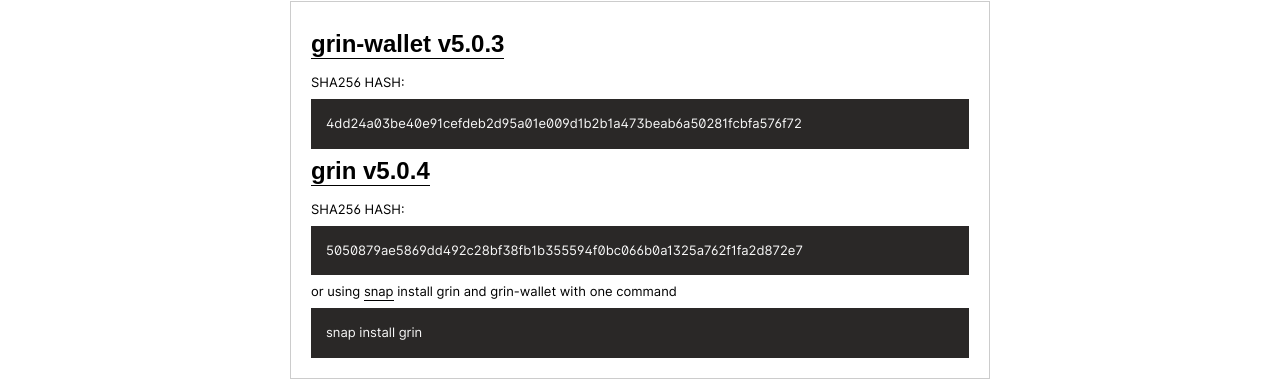
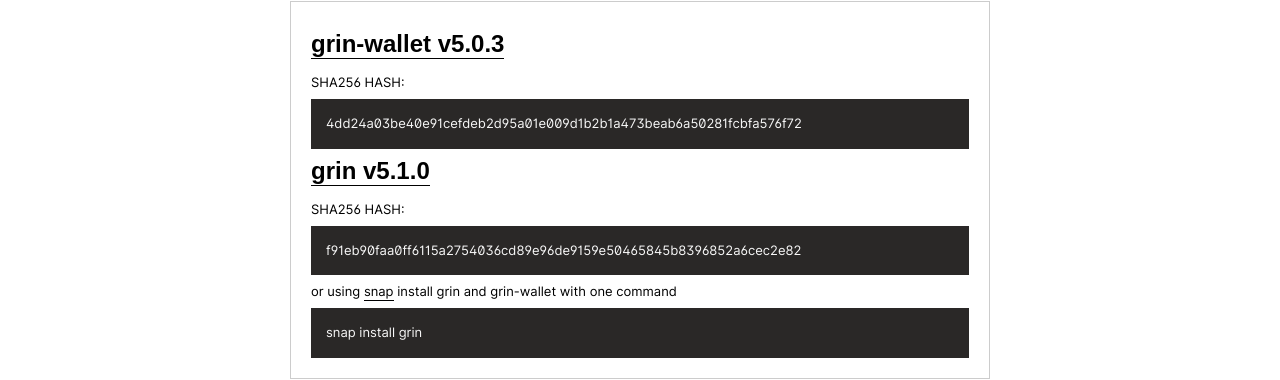
Before and after one commit to mimblewimble/site, a Jekyll site: the page built from download.html, in a window 1280 px wide and 900 px high. Shown: the part 303-683 px from the top of the window. Built offline with Jekyll 4.4.1, drawn with Linux system fonts in a browser that asks for light colours; nearby versions of some CDN libraries.

Commit message:
Update grin to v5.1.0

```diff
--- a/download.html
+++ b/download.html
@@ -32,11 +32,11 @@
         <div class="codebox">
           97CF851C947F1C5F3DC5E78E3756B55CBB27E1DC9EA658C36A4F536B37510A50
         </div>
-        <h3> <a href="https://github.com/mimblewimble/grin/releases/download/v5.0.4/grin-v5.0.4-win-x64.zip">grin
-            v5.0.4</a></h3>
+        <h3> <a href="https://github.com/mimblewimble/grin/releases/download/v5.1.0/grin-v5.1.0-win-x64.zip">grin
+            v5.1.0</a></h3>
         <div class="codebox-heading">SHA256 HASH:</div>
         <div class="codebox">
-          653753C5FC10B3B55186013092B4D9384787EFCC3A1B575C90379362451FF2A4
+          6D270FB27634813C7EA2F9BA939E17410DCEF41EFCF7234A3B9CC483F3D71A33
         </div>
       </div>
 
@@ -52,11 +52,11 @@
         <div class="codebox">
           brew install grin-wallet
         </div>
-        <h3><a href="https://github.com/mimblewimble/grin/releases/download/v5.0.4/grin-v5.0.4-macos.tar.gz">grin
-            v5.0.4</a></h3>
+        <h3><a href="https://github.com/mimblewimble/grin/releases/download/v5.1.0/grin-v5.1.0-macos.tar.gz">grin
+            v5.1.0</a></h3>
         <div class="codebox-heading">SHA256 HASH:</div>
         <div class="codebox">
-          324eaf454b6485027beb22148e4318eded26f904837f2f3c62c569d1bc08368b
+          6d99dddc891cf73eeb0a471ea09fa7dc5068ec107095a1861965b06ce278d8cc
         </div>
         <div class="codebox-heading">or with homebrew</div>
         <div class="codebox">
@@ -72,11 +72,11 @@
         <div class="codebox">
           4dd24a03be40e91cefdeb2d95a01e009d1b2b1a473beab6a50281fcbfa576f72
         </div>
-        <h3> <a href="https://github.com/mimblewimble/grin/releases/download/v5.0.4/grin-v5.0.4-linux-amd64.tar.gz">grin
-            v5.0.4</a></h3>
+        <h3> <a href="https://github.com/mimblewimble/grin/releases/download/v5.1.0/grin-v5.1.0-linux-amd64.tar.gz">grin
+            v5.1.0</a></h3>
         <div class="codebox-heading">SHA256 HASH:</div>
         <div class="codebox">
-          5050879ae5869dd492c28bf38fb1b355594f0bc066b0a1325a762f1fa2d872e7
+          f91eb90faa0ff6115a2754036cd89e96de9159e50465845b8396852a6cec2e82
         </div>
 	<div class="codebox-heading">or using <a href="https://snapcraft.io/grin">snap</a> install grin and grin-wallet with one command</div>
         <div class="codebox">
```
